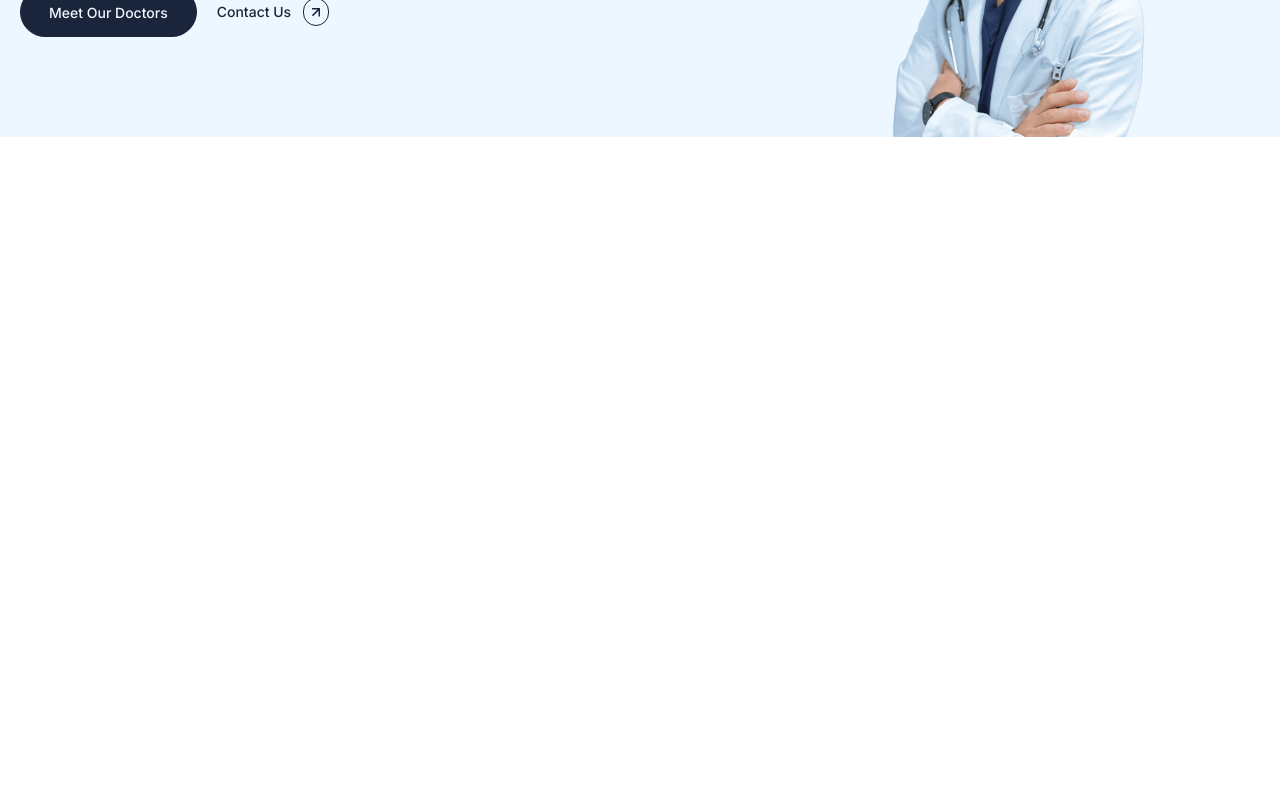
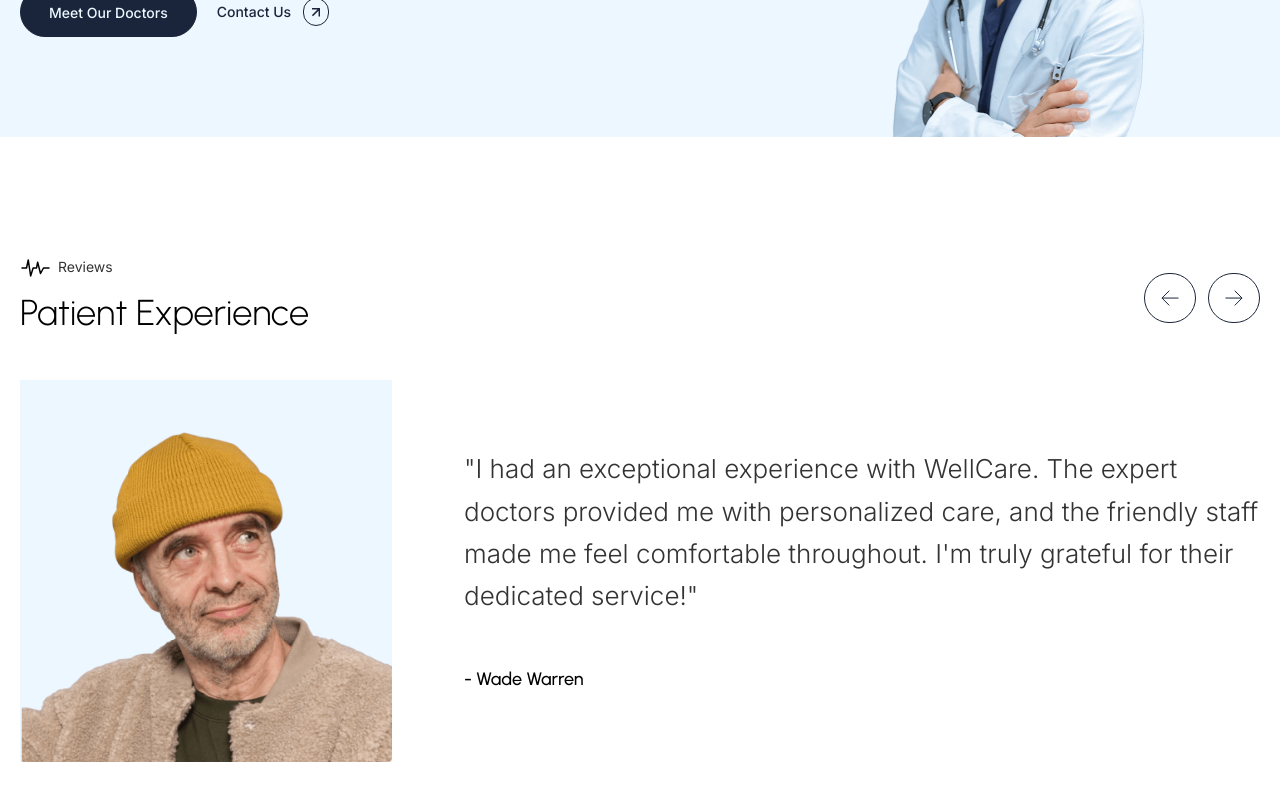
Before and after one commit to rowleks/wellcare, a Next.js app: page / in a window 1280 px wide. Shown: the part 4730-5530 px from the top of the page. Before the commit the page ends 4987 px from the top, so only its background shows below. Built offline with nearby package versions, Linux system fonts and the light colour scheme.

Commit message:
added reviews section

```diff
--- /dev/null
+++ b/src/app/components/buttons/ArrowLeft.tsx
@@ -0,0 +1,27 @@
+export default function ArrowLeft() {
+  return (
+    <>
+      <div className="border-1 rounded-full flex items-center justify-center border-primary-200 group-hover:bg-primary-200 p-4 transition-all duration-300">
+        <svg
+          xmlns="http://www.w3.org/2000/svg"
+          width="18"
+          height="16"
+          viewBox="0 0 18 16"
+          fill="none"
+          className="group-hover:stroke-white stroke-primary-200 transition-all duration-300"
+        >
+          <path
+            d="M7.92474 1.05859L1 8.05859L7.92474 15.0586"
+            strokeMiterlimit="10"
+            strokeLinecap="square"
+          />
+          <path
+            d="M16.9994 8.05884L1.36914 8.05884"
+            strokeMiterlimit="10"
+            strokeLinecap="square"
+          />
+        </svg>
+      </div>
+    </>
+  );
+}
--- /dev/null
+++ b/src/app/components/buttons/ArrowRight.tsx
@@ -0,0 +1,27 @@
+export default function ArrowRight() {
+  return (
+    <>
+      <div className="border-1 rounded-full flex items-center justify-center border-primary-200 group-hover:bg-primary-200 p-4 transition-all duration-300">
+        <svg
+          xmlns="http://www.w3.org/2000/svg"
+          width="18"
+          height="16"
+          viewBox="0 0 18 16"
+          fill="none"
+          className="group-hover:stroke-white stroke-primary-200 transition-all duration-300"
+        >
+          <path
+            d="M10.0753 1.05859L17 8.05859L10.0753 15.0586"
+            strokeMiterlimit="10"
+            strokeLinecap="square"
+          />
+          <path
+            d="M1.00059 8.05884L16.6309 8.05884"
+            strokeMiterlimit="10"
+            strokeLinecap="square"
+          />
+        </svg>
+      </div>
+    </>
+  );
+}
--- /dev/null
+++ b/src/app/components/reviews/Reviews.tsx
@@ -0,0 +1,36 @@
+import Link from "next/link";
+import ArrowLeft from "../buttons/ArrowLeft";
+import ArrowRight from "../buttons/ArrowRight";
+import Heading from "../headings/Heading";
+import ReviewsCard from "./ReviewsCard";
+
+export default function Reviews() {
+  const headingContents = {
+    title: "patient experience",
+    subtitle: "reviews",
+  };
+  return (
+    <section>
+      <div className="wrapper">
+        <div className="flex flex-col gap-7 lg:gap-10">
+          <div className="flex items-center justify-between">
+            <div>
+              <Heading contents={headingContents} />
+            </div>
+            <div className="hidden md:flex items-center gap-3">
+              <Link href="#" className="group">
+                <ArrowLeft />
+              </Link>
+              <Link href="#" className="group">
+                <ArrowRight />
+              </Link>
+            </div>
+          </div>
+          <div>
+            <ReviewsCard />
+          </div>
+        </div>
+      </div>
+    </section>
+  );
+}
--- /dev/null
+++ b/src/app/components/reviews/ReviewsCard.tsx
@@ -0,0 +1,28 @@
+import Image from "next/image";
+
+export default function ReviewsCard() {
+  return (
+    <>
+      <div className="flex flex-col md:flex-row items-center gap-7 md:gap-12 lg:gap-18">
+        <div className="bg-secondary-100 md:max-w-2/5 lg:max-w-3/10 w-full h-auto flex-1">
+          <Image
+            src="/review-1.png"
+            alt="Wade Warren"
+            width={896}
+            height={920}
+            className="object-cover"
+          />
+        </div>
+        <div className="flex flex-col gap-7 lg:gap-12 flex-1">
+          <p className="text-dark-200 text-lg md:text-2xl lg:text-[1.625rem] font-light leading-relaxed">
+            &#34;I had an exceptional experience with WellCare. The expert
+            doctors provided me with personalized care, and the friendly staff
+            made me feel comfortable throughout. I&#39;m truly grateful for
+            their dedicated service!&#34;
+          </p>
+          <p className="text-lg font-urbanist font-medium">- Wade Warren</p>
+        </div>
+      </div>
+    </>
+  );
+}
--- a/src/app/page.tsx
+++ b/src/app/page.tsx
@@ -3,6 +3,7 @@ import Appointment from "./components/appointment/Appointment";
 import Cta from "./components/cta/Cta";
 import Docs from "./components/doctors/Docs";
 import Hero from "./components/hero/Hero";
+import Reviews from "./components/reviews/Reviews";
 import HelpServices from "./components/services/HelpServices";
 import MedServicesMini from "./components/services/MedServicesMini";
 
@@ -17,6 +18,7 @@ export default function Home() {
         <Appointment />
         <Docs />
         <Cta />
+        <Reviews />
       </main>
     </div>
   );
```
